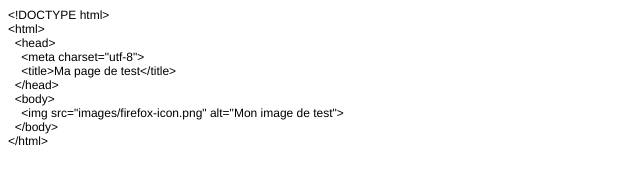
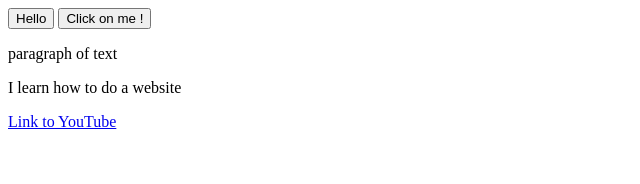
Before and after one commit to gitoror/gitoror.github.io, a plain HTML site: page index.html in a window 1280 px wide. Shown: the whole page, without its empty margins (0-640 px from the left). Drawn offline with Linux system fonts and the light colour scheme.

Commit message:
Update index.html

```diff
--- a/index.html
+++ b/index.html
@@ -1,25 +1,22 @@
 <!DOCTYPE html PUBLIC "-//W3C//DTD HTML 4.01//EN" "http://www.w3.org/TR/html4/strict.dtd">
 <html>
-<head>
-  <meta http-equiv="Content-Type" content="text/html; charset=utf-8">
-  <meta http-equiv="Content-Style-Type" content="text/css">
-  <title></title>
-  <meta name="Generator" content="Cocoa HTML Writer">
-  <meta name="CocoaVersion" content="2022.3">
-  <style type="text/css">
-    p.p1 {margin: 0.0px 0.0px 0.0px 0.0px; font: 12.0px Helvetica}
-  </style>
-</head>
-<body>
-<p class="p1">&lt;!DOCTYPE html&gt;</p>
-<p class="p1">&lt;html&gt;</p>
-<p class="p1"><span class="Apple-converted-space">  </span>&lt;head&gt;</p>
-<p class="p1"><span class="Apple-converted-space">    </span>&lt;meta charset="utf-8"&gt;</p>
-<p class="p1"><span class="Apple-converted-space">    </span>&lt;title&gt;Ma page de test&lt;/title&gt;</p>
-<p class="p1"><span class="Apple-converted-space">  </span>&lt;/head&gt;</p>
-<p class="p1"><span class="Apple-converted-space">  </span>&lt;body&gt;</p>
-<p class="p1"><span class="Apple-converted-space">    </span>&lt;img src="images/firefox-icon.png" alt="Mon image de test"&gt;</p>
-<p class="p1"><span class="Apple-converted-space">  </span>&lt;/body&gt;</p>
-<p class="p1">&lt;/html&gt;</p>
-</body>
+<button>
+  Hello
+</button>
+
+<button>
+  Click on me !
+</button>
+
+<p>
+  paragraph of text
+</p>
+
+<p>
+  I learn how to do a website
+</p>
+
+<a href="http://youtube.com" target="_blank">
+  Link to YouTube
+</a>
 </html>
```
